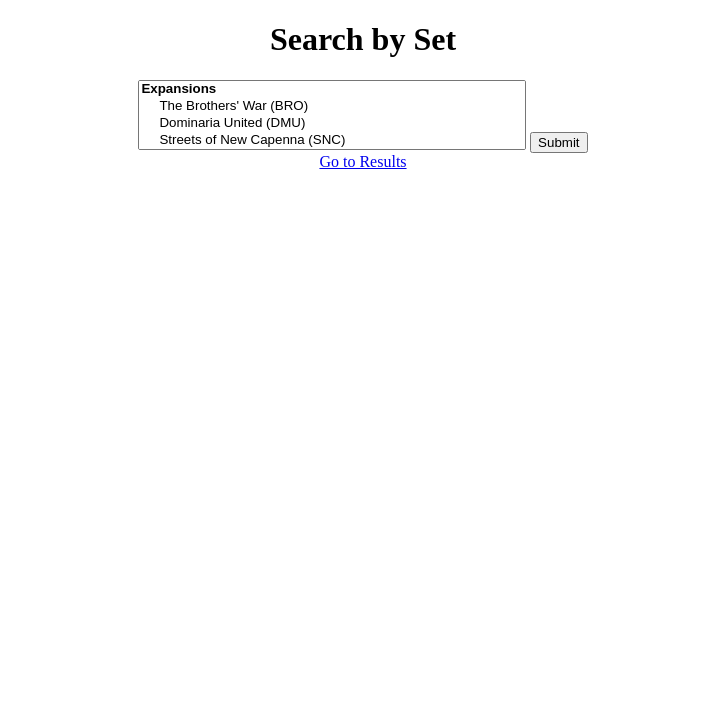
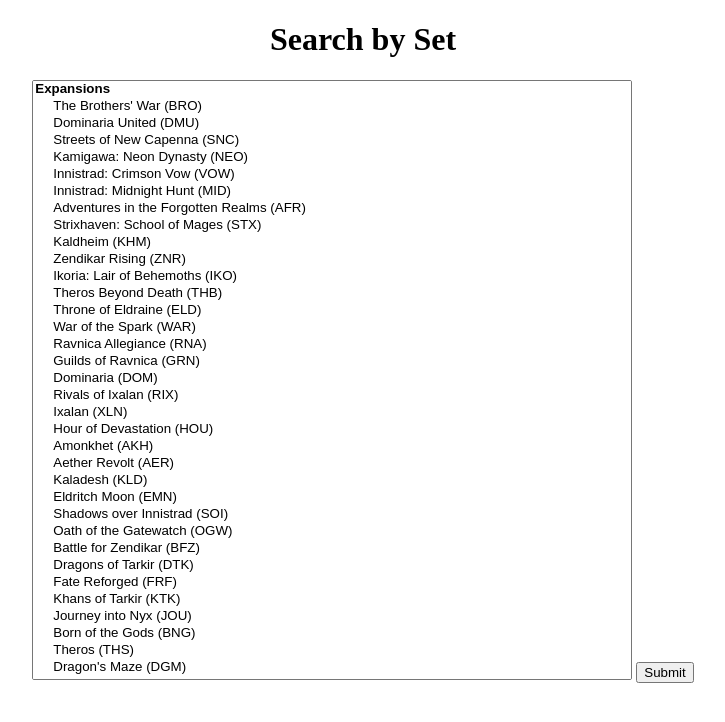
Before and after one commit to frank-evans/thefrank86.github.io, a Django app: page /carddisplay/ in a window 1280 px wide. Shown: the top 722 px of the page, without its empty margins (277-1002 px from the left). Run offline with Django 4.2, Linux system fonts and the light colour scheme.

Commit message:
updated html select formating css

```diff
--- a/carddisplay/management/commands/updatemodels.py
+++ b/carddisplay/management/commands/updatemodels.py
@@ -2,7 +2,7 @@
 import pandas as pd
 from carddisplay.models import card
 # , search
-# from views import *
+
 
 class Command(BaseCommand):
     help = 'import booms'
@@ -14,6 +14,7 @@
     def handle(self, *args, **kwargs):
         sellect = kwargs['sellect']
         #unique = "s:dmu"
+        #unique = "cardname-cardname"
         unique = f"s:{sellect}"
         df1 = pd.read_csv(f"https://api.scryfall.com/cards/search?format=csv&q={unique} ", usecols = ['set', 'name', 'image_uri'])
         for SET,NAME,IMAGE in zip(df1.set,df1.name,df1.image_uri):
--- a/carddisplay/templates/carddisplay/index.html
+++ b/carddisplay/templates/carddisplay/index.html
@@ -756,6 +756,4 @@
         <input type="submit">
     </form>
 
-    <a href="{% url 'result' %}">Go to Results</a>
-
 {% endblock %}
--- a/carddisplay/templates/carddisplay/layout.html
+++ b/carddisplay/templates/carddisplay/layout.html
@@ -2,6 +2,13 @@
 <!DOCTYPE html>
 <html lang="en">
     <head>
+
+        <style type="text/css">
+            select {
+                width:600px;
+                height:600px;
+            }
+        </style>
 
         <link rel="shortcut icon" type="image/ico" href="{% static 'favicon.ico' %}"/>
 
```
Also changed, not shown: db.sqlite3.
